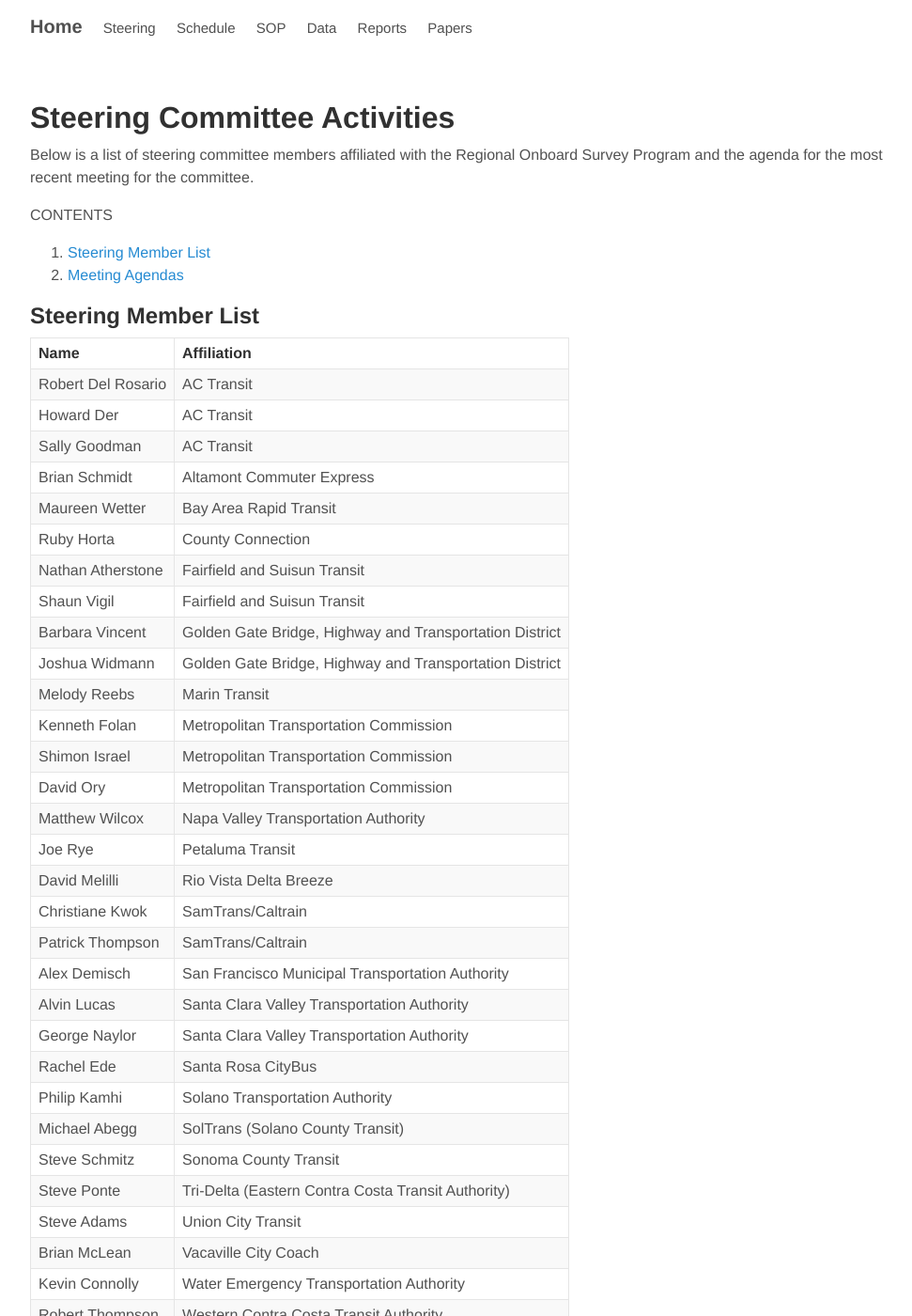
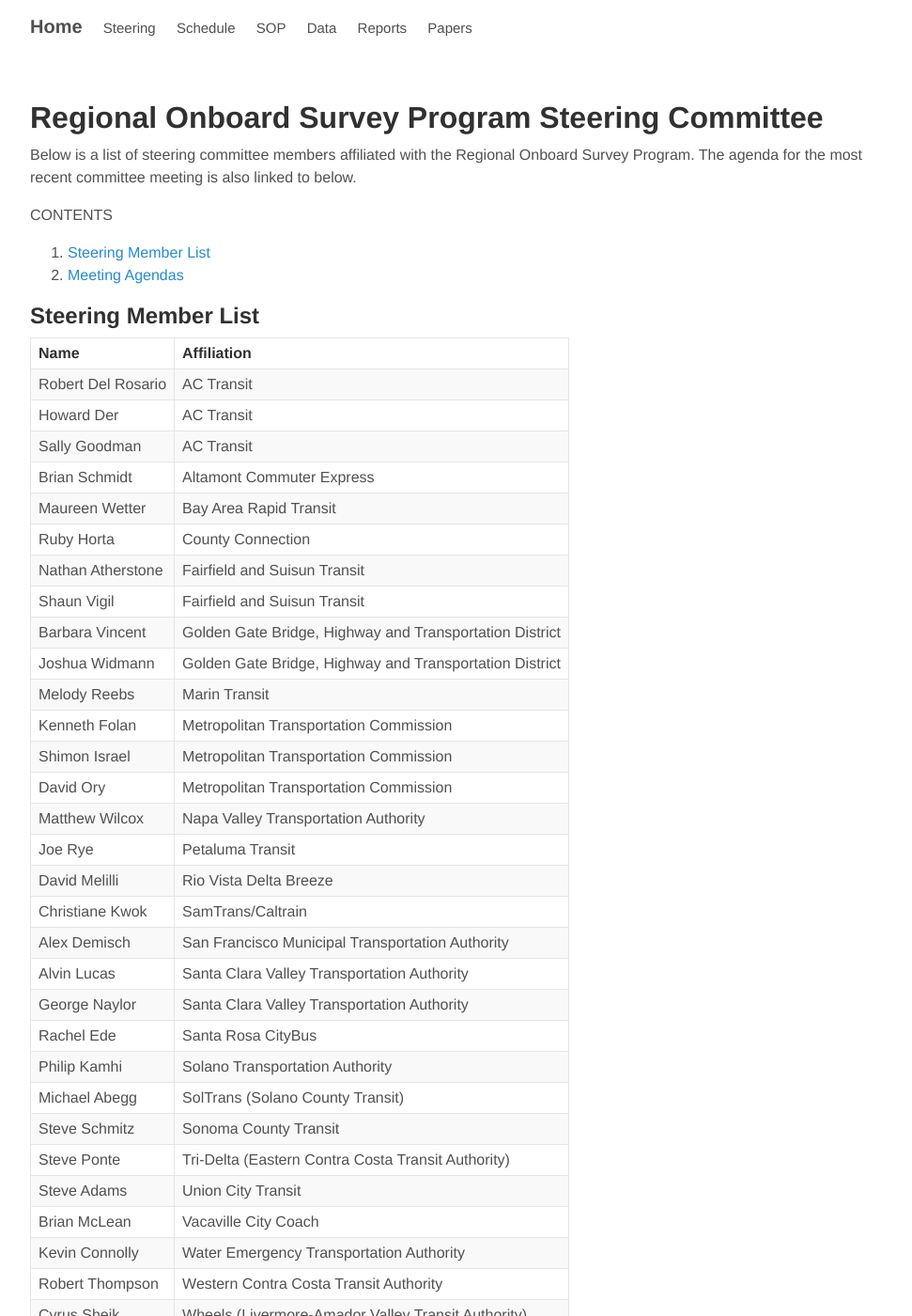
Before and after one commit to BayAreaMetro/transit-passenger-surveys, a Jekyll site: the page built from steering.md, in a window 1280 px wide and 1400 px high. Shown: the whole window at 94% size, without its empty margins (144-1115 px from the left). Built offline with Jekyll 4.4.1, drawn with Linux system fonts in a browser that asks for light colours; nearby versions of some CDN libraries; library files that are not in the unit come from our copies.

Commit message:
More website work

```diff
--- a/steering.md
+++ b/steering.md
@@ -3,9 +3,9 @@
 title: Steering
 ---
 
-# Steering Committee Activities
+# Regional Onboard Survey Program Steering Committee
 
-Below is a list of steering committee members affiliated with the Regional Onboard Survey Program and the agenda for the most recent meeting for the committee.
+Below is a list of steering committee members affiliated with the Regional Onboard Survey Program. The agenda for the most recent committee meeting is also linked to below.
 
 CONTENTS
 
@@ -23,7 +23,7 @@
 | Maureen Wetter                         | Bay Area Rapid Transit                                 |
 | Ruby Horta                             | County Connection                                      |
 | Nathan Atherstone                      | Fairfield and Suisun Transit                           |
-| Shaun Vigil                            | Fairfield and Suisun Transit
+| Shaun Vigil                            | Fairfield and Suisun Transit                           |
 | Barbara Vincent                        | Golden Gate Bridge, Highway and Transportation District|
 | Joshua Widmann                         | Golden Gate Bridge, Highway and Transportation District|
 | Melody Reebs                           | Marin Transit                                          |
@@ -34,7 +34,6 @@
 | Joe Rye                                | Petaluma Transit                                       |
 | David Melilli                          | Rio Vista Delta Breeze                                 |
 | Christiane Kwok                        | SamTrans/Caltrain                                      |
-| Patrick Thompson                       | SamTrans/Caltrain                                      |
 | Alex Demisch                           | San Francisco Municipal Transportation Authority       |
 | Alvin Lucas                            | Santa Clara Valley Transportation Authority            |
 | George Naylor                          | Santa Clara Valley Transportation Authority            |
```
Also changed, not shown: SOP.md (+2 -2 lines).
